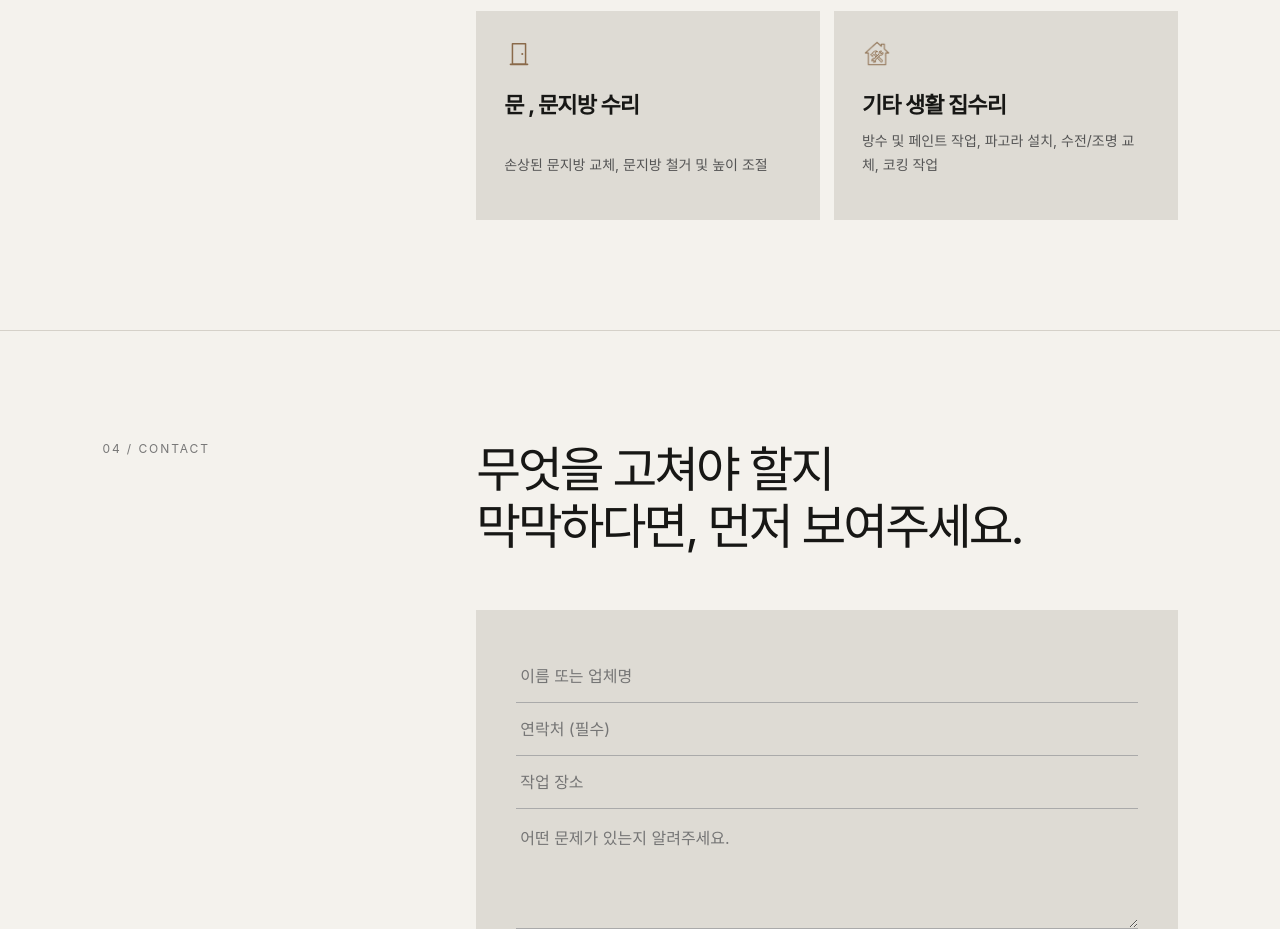
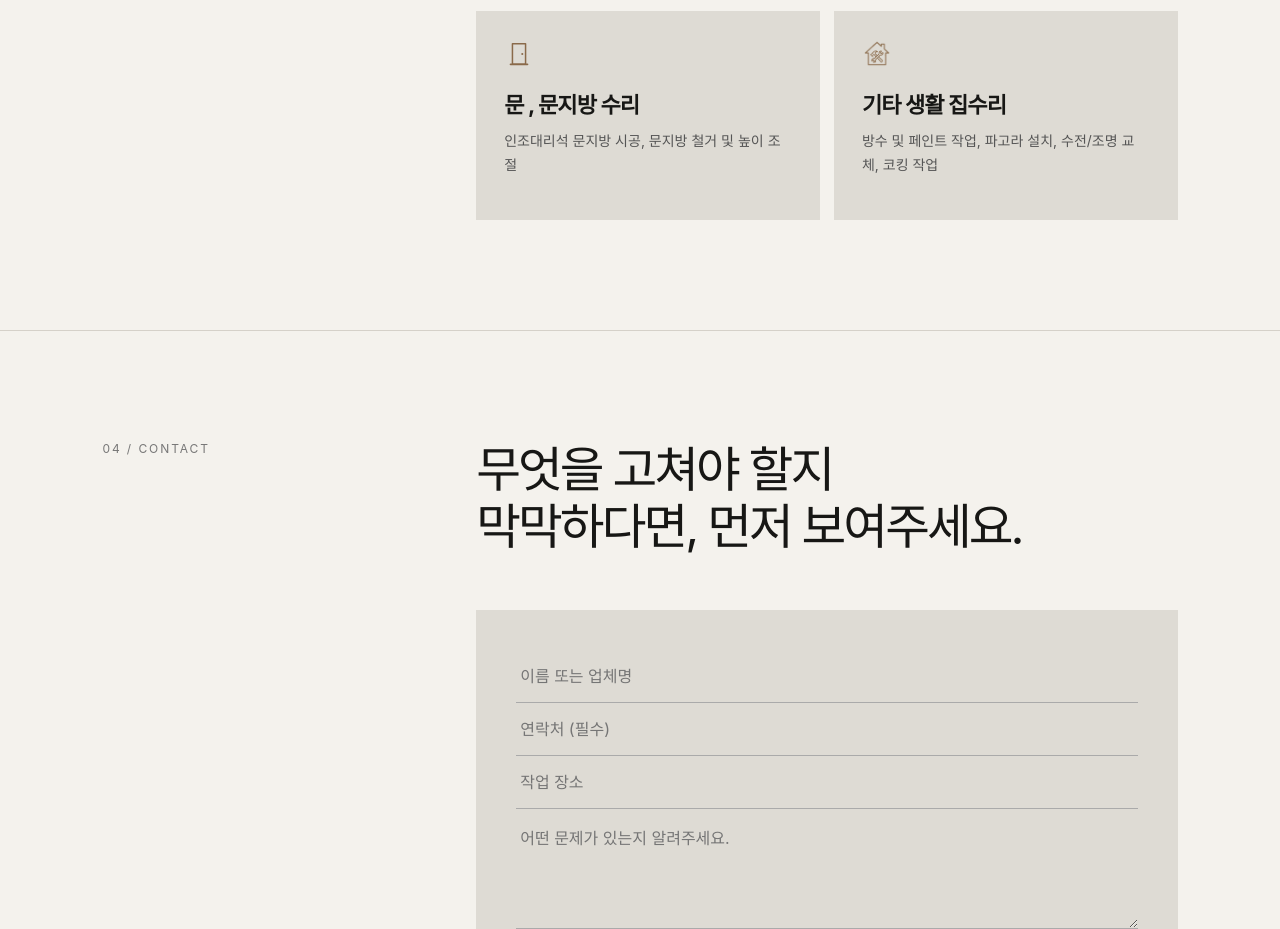
Before and after one commit to paranegg/Jejarie, a plain HTML site: page index.html in a window 1280 px wide. Shown: the part 2904-3833 px from the top of the page. Drawn offline with nearby package versions, Linux system fonts and the light colour scheme.

Commit message:
Update index.html

```diff
--- a/index.html
+++ b/index.html
@@ -253,7 +253,7 @@ footer .logo{color:#fff}
               <circle cx="39" cy="32" r="2.2" fill="#8a6a4a" stroke="none"/>
             </svg>
             <br><b>문 , 문지방 수리</b></div>
-          <p>손상된 문지방 교체, 문지방 철거 및 높이 조절</p>
+          <p>인조대리석 문지방 시공, 문지방 철거 및 높이 조절</p>
         </div>
         <div class="service-card">
           <div><img src="icons/icon_general.png" alt=""><br><b>기타 생활 집수리</b></div>
```
